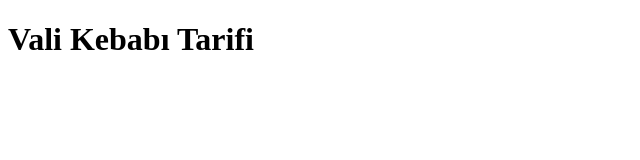
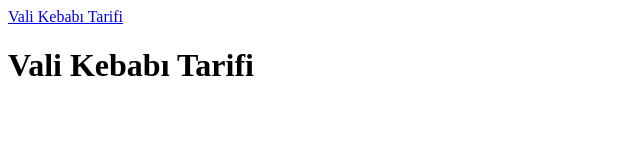
Before and after one commit to mhtpkrkgz22-crypto/HtmlTarifler, a plain HTML site: page index.html in a window 1280 px wide. Shown: the whole page, without its empty margins (0-640 px from the left). Drawn offline with Linux system fonts and the light colour scheme.

Commit message:
a link created to valikebabi.html

```diff
--- a/index.html
+++ b/index.html
@@ -4,6 +4,7 @@
     <meta charset="UTF-8">
     <meta name="viewport" content="width=device-width, initial-scale=1.0">
     <title>Document</title>
+    <a href="recipes/valikebabi.html" target="_blank">Vali Kebabı Tarifi</a>
 </head>
 <body>
     <h1>Vali Kebabı Tarifi</h1>
```
